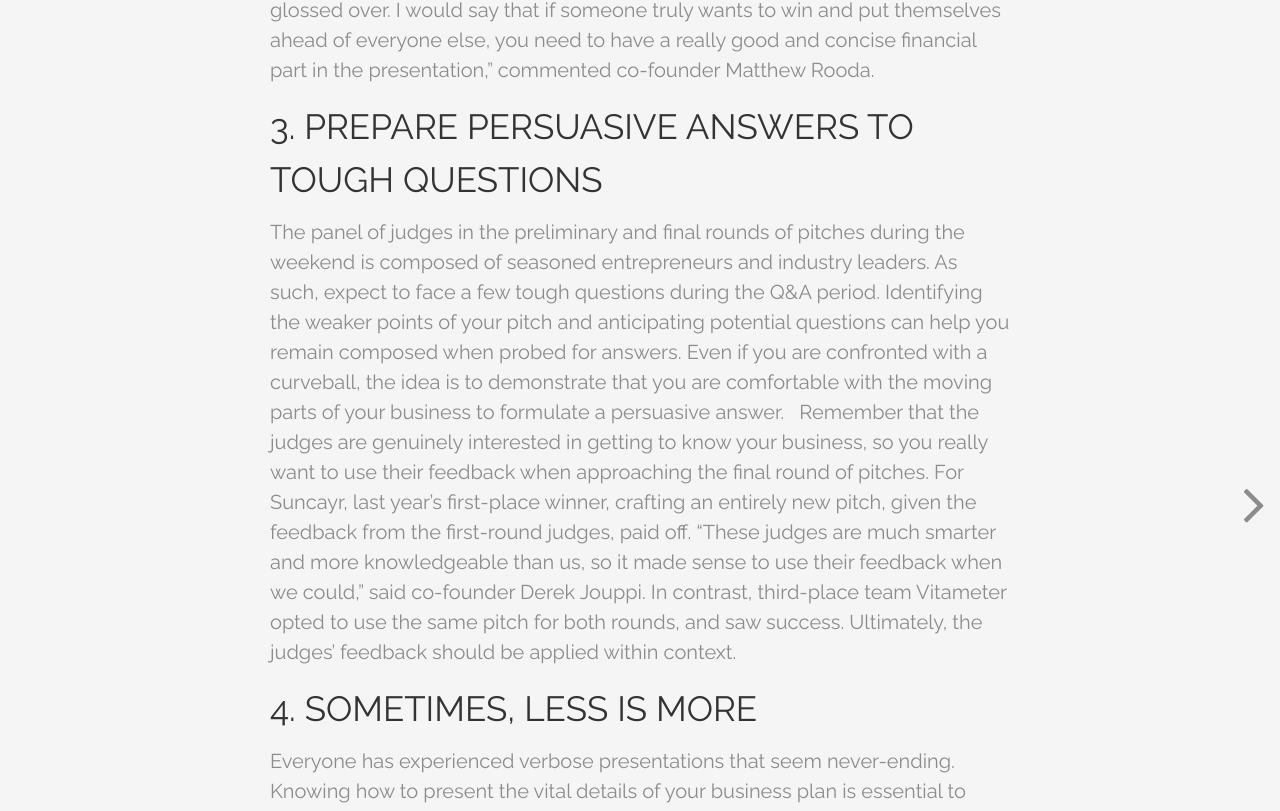
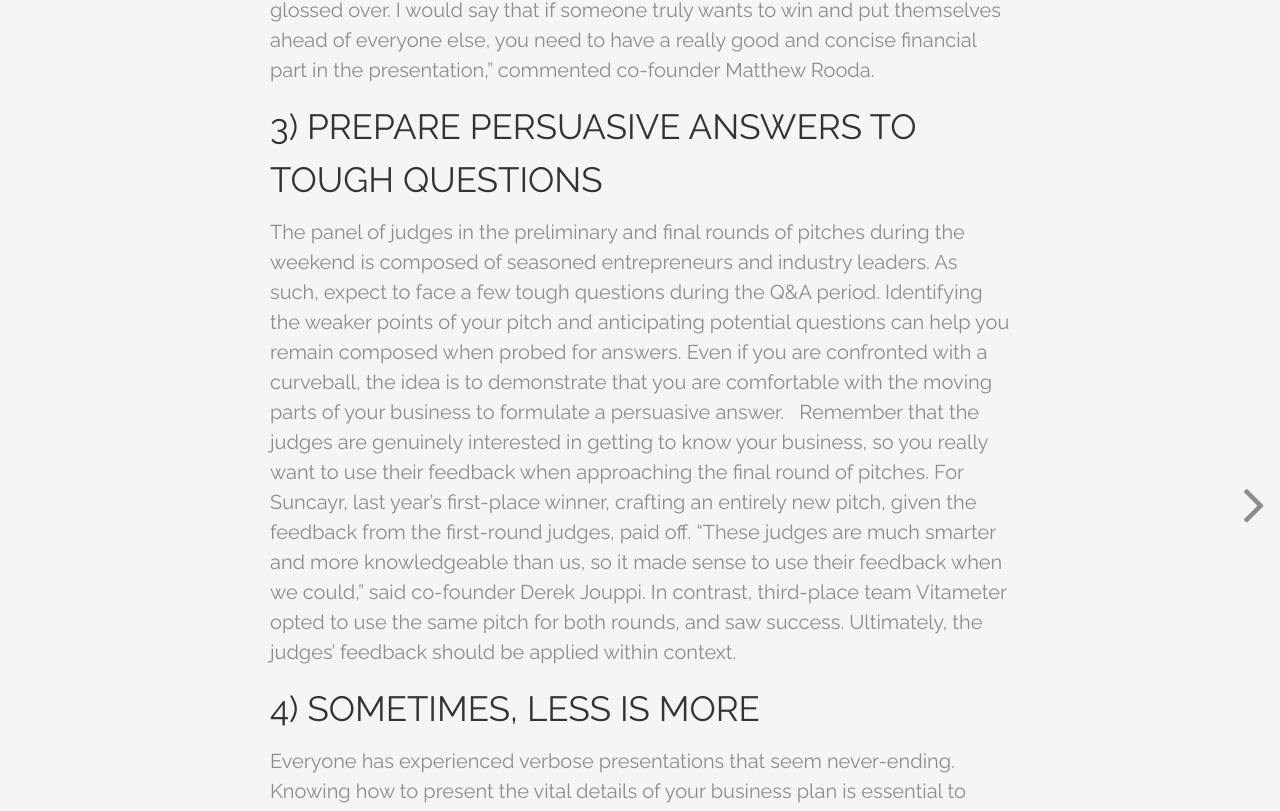
Before and after one commit to qec2016/qec2016.github.io, a Jekyll site: the page built from _posts/2017-01-22-pitch-perfect.markdown, in a window 1280 px wide and 1400 px high, scrolled down 1453 px. Shown: the part 196-1007 px from the top of the window. Built offline with Jekyll 4.4.1, drawn with Linux system fonts in a browser that asks for light colours; nearby versions of some CDN libraries; some web fonts are replaced.

```diff
--- a/_posts/2017-01-22-pitch-perfect.markdown
+++ b/_posts/2017-01-22-pitch-perfect.markdown
@@ -16,13 +16,14 @@ Great ideas lay the foundation of any successful business, but with $75,000 in p
 
 For the QEC 2016's second place winners, SwineTech, the importance of solid financial analysis became clear after the preliminary round of pitches. "After the first round of presentations, the judges told us to dive a lot more into financials. That was something we had always just glossed over. I would say that if someone truly wants to win and put themselves ahead of everyone else, you need to have a really good and concise financial part in the presentation," commented co-founder Matthew Rooda.
 
-### 3. Prepare persuasive answers to tough questions
+### 3) Prepare persuasive answers to tough questions
 
 The panel of judges in the preliminary and final rounds of pitches during the weekend is composed of seasoned entrepreneurs and industry leaders. As such, expect to face a few tough questions during the Q&A period. Identifying the weaker points of your pitch and anticipating potential questions can help you remain composed when probed for answers. Even if you are confronted with a curveball, the idea is to demonstrate that you are comfortable with the moving parts of your business to formulate a persuasive answer.
 
 Remember that the judges are genuinely interested in getting to know your business, so you really want to use their feedback when approaching the final round of pitches. For Suncayr, last year's first-place winner, crafting an entirely new pitch, given the feedback from the first-round judges, paid off. "These judges are much smarter and more knowledgeable than us, so it made sense to use their feedback when we could," said co-founder Derek Jouppi. In contrast, third-place team Vitameter opted to use the same pitch for both rounds, and saw success. Ultimately, the judges' feedback should be applied within context.
 
-### 4. Sometimes, less is more
+### 4) Sometimes, less is more
+
 Everyone has experienced verbose presentations that seem never-ending. Knowing how to present the vital details of your business plan is essential to attracting and retaining the judges' attention. If they can't grasp your concept easily, it may lead them to assume your customers won't either. Jouppi recommends "refin[ing] your deck. Refine every stat and really live your business."
 
 While we hope these tips help you define and refine your presentation style, or encourage you to prepare thoroughly, no winning team at the QEC has ever been a reproduction of another. Best of luck, and we look forward to meeting you on Thursday!
```
